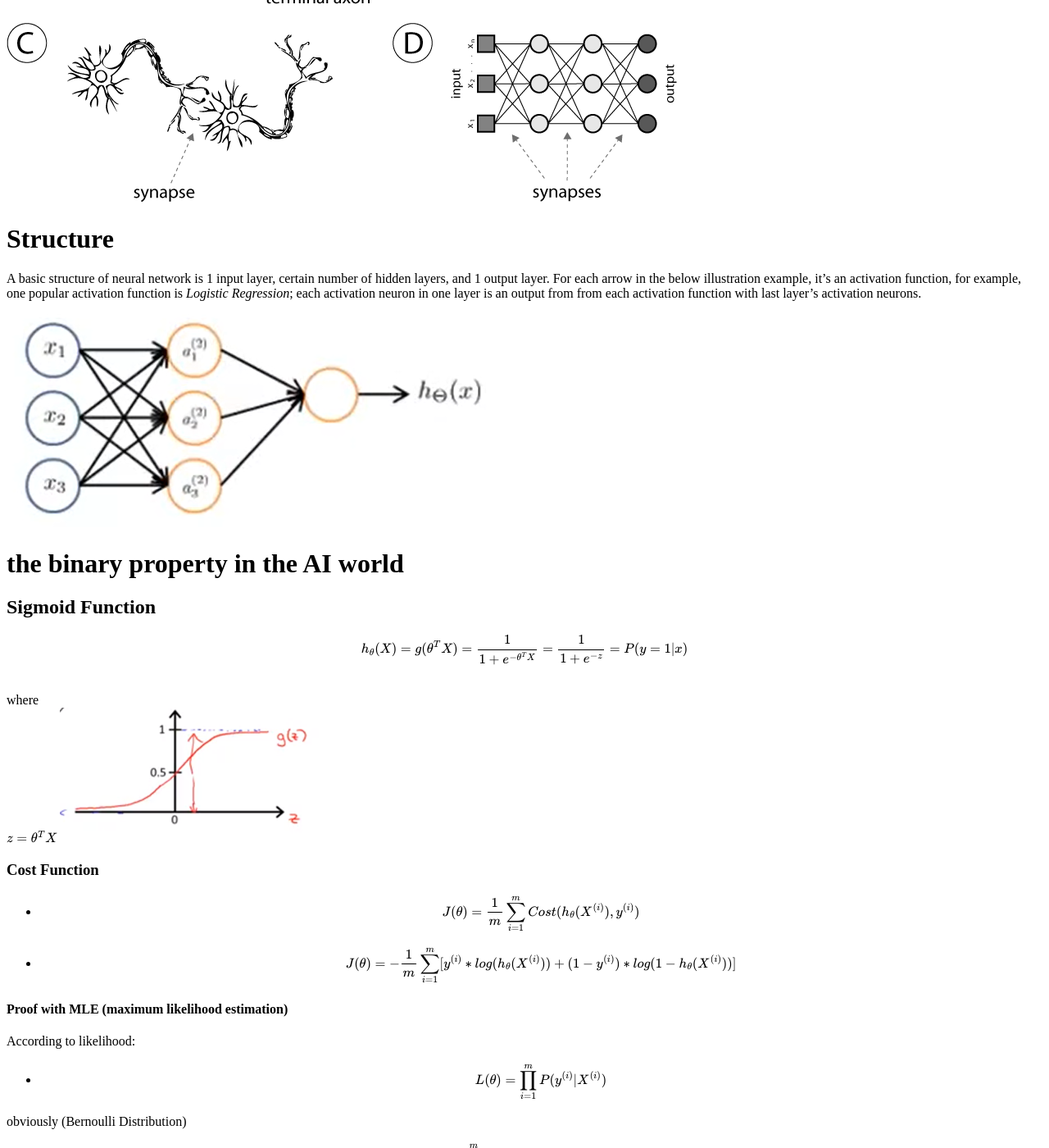
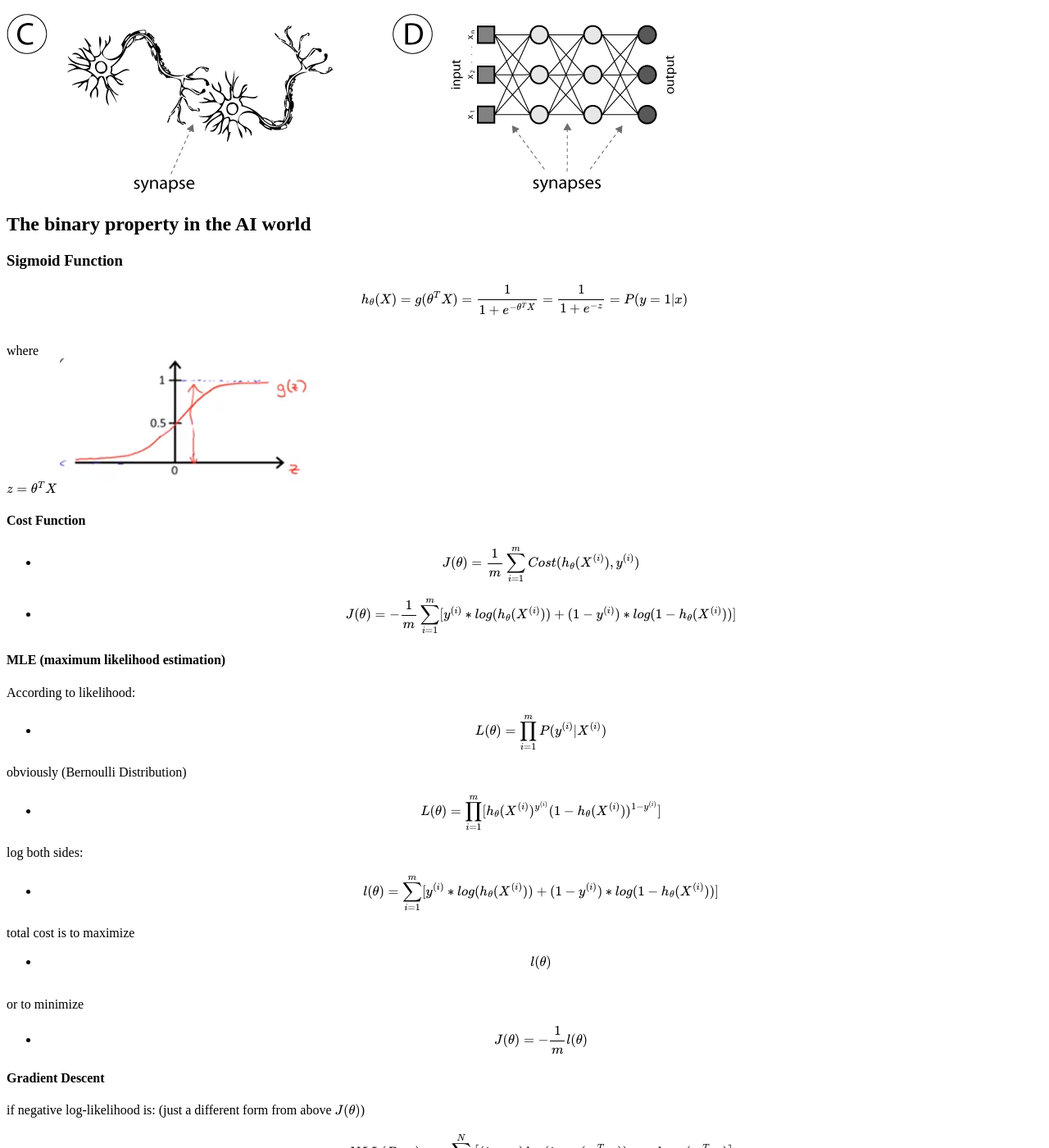
Before and after one commit to hzhaoc/hzhaoc.github.io, a Jekyll site: the page built from _posts/2023-12-29-principal-of-neural-network.md, in a window 1280 px wide and 1400 px high, scrolled down 482 px. Shown: the whole window at 82% size. Built offline with Jekyll 4.4.1, drawn with Linux system fonts in a browser that asks for light colours; formulas are drawn with MathJax 3; some of the changed text lies outside the part shown.

Commit message:
edit article

```diff
--- a/_posts/2023-12-29-principal-of-neural-network.md
+++ b/_posts/2023-12-29-principal-of-neural-network.md
@@ -5,17 +5,12 @@
 brief: 'a physically-over-simplifed and engineering-complicated computer approximation of human mind'
 ---
 
-# Inspiration
+## Inspiration
 From human brains of neural nets\
 ![brain_neurons](/assets/images/brain_neurons.png)
 
-# Structure
-A basic structure of neural network is 1 input layer, certain number of hidden layers, and 1 output layer. For each arrow in the below illustration example, it's an activation function, for example, one popular activation function is *Logistic Regression*; each activation neuron in one layer is an output from from each activation function with last layer's activation neurons.\
-![simple_nn](/assets/images/neural_network.png)
-
-# the binary property in the AI world
-
-## Sigmoid Function
+## The binary property in the AI world
+### Sigmoid Function
 
 $$h_\theta(X)=g(\theta^TX)=\frac{1}{1+e^{-\theta^TX}}=\frac{1}{1+e^{-z}}=P(y=1|x)$$
 
@@ -25,11 +20,11 @@
 $$z=\theta^TX$$
 ![sigmoid](/assets/images/sigmoid.png)
 
-### Cost Function
+#### Cost Function
 - $$J(\theta)=\frac{1}{m}\sum_{i=1}^{m}Cost(h_\theta(X^{(i)}), y^{(i)})$$
 - $$J(\theta)=-\frac{1}{m}\sum_{i=1}^{m}[y^{(i)} * log(h_\theta(X^{(i)})) + (1-y^{(i)}) * log(1-h_\theta(X^{(i)}))]$$
 
-#### Proof with MLE (maximum likelihood estimation)
+#### MLE (maximum likelihood estimation)
 According to likelihood:
 - $$L(\theta)=\prod_{i=1}^{m}P(y^{(i)}|X^{(i)})$$
 
@@ -46,7 +41,7 @@
 or to minimize
 - $$J(\theta)=-\frac{1}{m}l(\theta)$$
 
-### Gradient Descent
+#### Gradient Descent
 if negative log-likelihood is: (just a different form from above $J(\theta)$)
 - $$NLL\left (D, \mathbf{w} \right ) = -\sum_{i=1}^{N} \left [ \left ( 1 - y_i \right ) \log(1-\sigma(\mathbf{w}^T\mathbf{x}_i)) + y_i\log \sigma(\mathbf{w}^T\mathbf{x}_i)  \right ]$$
 
@@ -88,7 +83,11 @@
 - $$\mathbf{w_{t}} = (1-2\eta\mu)\mathbf{w_{t-1}} - \eta(\sigma(\mathbf{w}^T\mathbf{x}_t) - y_t)\mathbf{x}_t$$
 
 
-# Neural Network Forward Propagation
+## Neural Network Basic Form
+A basic structure of neural network is 1 input layer, certain number of hidden layers, and 1 output layer. For each arrow in the below illustration example, it's an activation function, for example, one popular activation function is *Logistic Regression*; each activation neuron in one layer is an output from from each activation function with last layer's activation neurons.\
+![simple_nn](/assets/images/neural_network.png)
+
+## Neural Network Forward Propagation
 In the above example, each layer of activation neurons (input can be viewed as the $0_{th}$ layer of activation neuron) is an input to each logistic regression to output next layer of neurons, until the final output of binary or multiclass.
 
 Formally, the forward propagation does the following:
@@ -103,7 +102,7 @@
 - $\Theta_{ij}^{(k)}$ is $k_{th}$ layer $i_{th}$ neuron $j_{th}$ coefficient, in the illustration example, $\Theta_{0j}^{(k)}$ is bias / intercept term and $x_0=0$;
 - $h_\Theta(x)$ is the final output, here it's binary 0  or 1.
 
-## Cost Function
+#### Cost Function
 We know each activation function in the network is a single Logistic Regression who input from last layer neurons, and output to next layer neurons.
 
 **One form** of cost function, for a multiclass neural network, total cost including L2 Norm is:
@@ -120,8 +119,8 @@
 \
 Same notations.
 
-# Backward Propagation
-## Notation
+## Backward Propagation
+#### Notation
 ![neural_network2.png](/assets/images/neural_network2.png)
 
 Given above 4-layered NN structure, following previous notation customs, we make following notations:
@@ -133,8 +132,8 @@
 - $z^{(4)}=\Theta^{(3)}a^{(3)}$
 - $a^{(4)}=g(z(^{(4)}))=h_\Theta(x)$
 
-## Gradient Computation
-### 'Error' term
+### Gradient Computation
+#### 'Error' term
 Intuition: $\delta_j^{(l)}$ is the 'error' of node $j$ in layer $l$.
 
 For each output unit ($.*$ is element wise vector multiplication, here are all vector form):
@@ -145,7 +144,7 @@
 - No $\delta^{(1)}$
 
 
-### Gradient Derivation [^1]
+#### Gradient Derivation [^1]
 1. $$\frac{\partial}{\partial\Theta_{ij}^{(l)}}J(\Theta)=a_j^{(l)}\delta_i^{(l+1)}$$
 
 derivation (ignore regularization):
@@ -168,7 +167,7 @@
 \
 where $z$ is activation function for each neuron / unit
 
-### Backward propagation computation process
+#### Backward propagation computation process
 Set $\Delta_{ij}^{(l)}=0$ as error vectors for all layers
 For $i=1$ to $m$:
 - Set $a^{(1)}=x^{i}$
@@ -181,15 +180,14 @@
 - $D_{ij}^{(l)}:=\frac{1}{m}\Delta_{ij}^{(l)}$  if  $j = 0$ (bias term)
 - $\frac{\partial}{\partial\Theta_{ij}^{(l)}}J(\Theta)=D_{ij}^{(l)}$ <- now you have the gradient
 
-## BP Intuition
+#### BP Intuition
 ![nn_bp](/assets/images/nn_bp.png)
 
 Similar intuition from FP, $\delta_{j}^{(l)}$ is the 'error' of cost for $a_{j}^{(l)}$; it's weighted sum from this layer's corresponding $\theta s$ and latter layer's 'errors' multiplied by first derivative of activation function. The gradient for each $\theta$ is the product of latter layer's corresponding error, and this layer's corresponding activation unit value.
 
 The key idea of gradient descent to optimize $\Theta$ in neural network for $m$ training samples, is to **understand error term and gradient in backward propagation**
 
-
-## Random Initialization
+#### Random Initialization
 Since if $\Theta=0$, gradient update will also be the same, $\Theta$ needs to initialize $\Theta$ with random small values.
 
 
```
